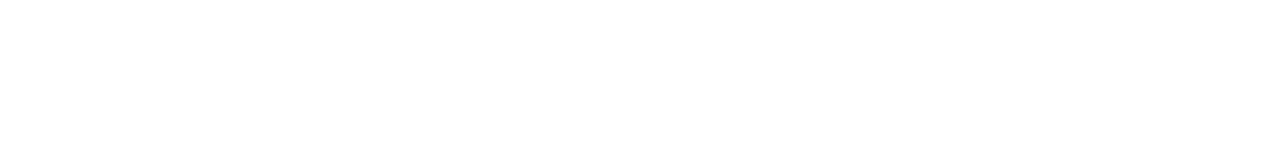
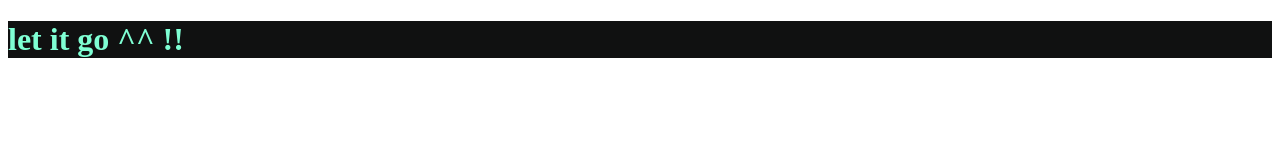
Before and after one commit to hamibra/simple_html, a plain HTML site: page index.html in a window 1280 px wide. Drawn offline with Linux system fonts and the light colour scheme.

Commit message:
add some title to html  and add his style in css

```diff
--- a/index.html
+++ b/index.html
@@ -4,8 +4,9 @@
     <meta charset="UTF-8">
     <meta name="viewport" content="width=device-width, initial-scale=1.0">
     <title>Document</title>
+    <link rel="stylesheet" href="style.css">
 </head>
 <body>
-
+      <h1> let it go  ^^ !!</h1>
 </body>
 </html>
--- a/style.css
+++ b/style.css
@@ -0,0 +1,6 @@
+
+
+h1{
+    background-color: rgb(16, 17, 17);
+    color: aquamarine;
+}
```
